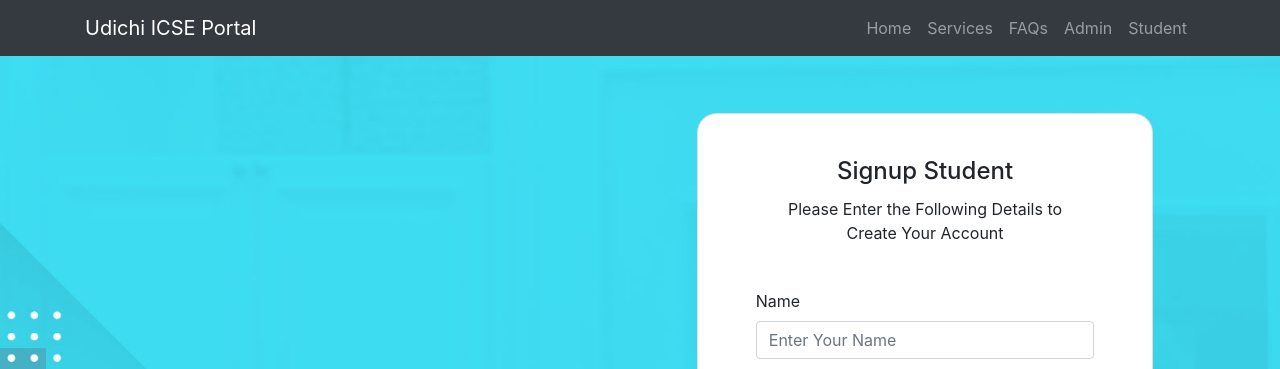
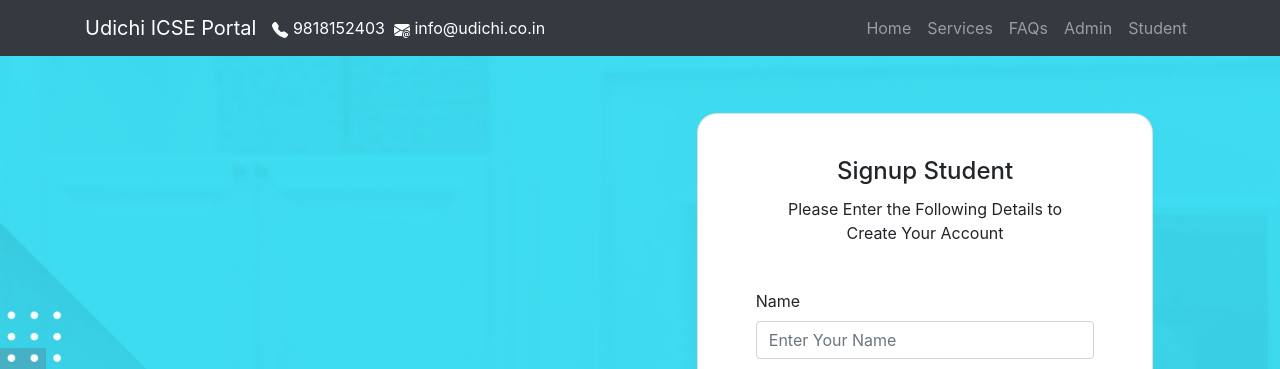
Before and after one commit to Soumya624/Udichi-ICSE-Portal, a PHP site: page / in a window 1280 px wide. Shown: the top 369 px of the page. Run offline with PHP 8.4, Linux system fonts and the light colour scheme; some libraries are stand-ins or nearby versions.

Commit message:
Header updated

```diff
--- a/inc/header.php
+++ b/inc/header.php
@@ -56,6 +56,20 @@ if (isset($_GET['action']) && $_GET['action'] == 'logout') {
         aria-controls="navbarResponsive" aria-expanded="false" aria-label="Toggle navigation">
         <span class="navbar-toggler-icon"></span>
       </button>
+      <a style="color:white">
+      <svg xmlns="http://www.w3.org/2000/svg" width="16" height="16" fill="#FFFFFF" class="bi bi-telephone-fill" viewBox="0 0 16 16">
+        <path fill-rule="evenodd" d="M1.885.511a1.745 1.745 0 0 1 2.61.163L6.29 2.98c.329.423.445.974.315 1.494l-.547 2.19a.678.678 0 0 0 .178.643l2.457 2.457a.678.678 0 0 0 .644.178l2.189-.547a1.745 1.745 0 0 1 1.494.315l2.306 1.794c.829.645.905 1.87.163 2.611l-1.034 1.034c-.74.74-1.846 1.065-2.877.702a18.634 18.634 0 0 1-7.01-4.42 18.634 18.634 0 0 1-4.42-7.009c-.362-1.03-.037-2.137.703-2.877L1.885.511z"/>
+      </svg>
+      9818152403
+      </a>
+      &nbsp;&nbsp;
+      <a style="color:white">
+      <svg xmlns="http://www.w3.org/2000/svg" width="16" height="16" fill="#FFFFFF" class="bi bi-envelope-at-fill" viewBox="0 0 16 16">
+        <path d="M2 2A2 2 0 0 0 .05 3.555L8 8.414l7.95-4.859A2 2 0 0 0 14 2H2Zm-2 9.8V4.698l5.803 3.546L0 11.801Zm6.761-2.97-6.57 4.026A2 2 0 0 0 2 14h6.256A4.493 4.493 0 0 1 8 12.5a4.49 4.49 0 0 1 1.606-3.446l-.367-.225L8 9.586l-1.239-.757ZM16 9.671V4.697l-5.803 3.546.338.208A4.482 4.482 0 0 1 12.5 8c1.414 0 2.675.652 3.5 1.671Z"/>
+        <path d="M15.834 12.244c0 1.168-.577 2.025-1.587 2.025-.503 0-1.002-.228-1.12-.648h-.043c-.118.416-.543.643-1.015.643-.77 0-1.259-.542-1.259-1.434v-.529c0-.844.481-1.4 1.26-1.4.585 0 .87.333.953.63h.03v-.568h.905v2.19c0 .272.18.42.411.42.315 0 .639-.415.639-1.39v-.118c0-1.277-.95-2.326-2.484-2.326h-.04c-1.582 0-2.64 1.067-2.64 2.724v.157c0 1.867 1.237 2.654 2.57 2.654h.045c.507 0 .935-.07 1.18-.18v.731c-.219.1-.643.175-1.237.175h-.044C10.438 16 9 14.82 9 12.646v-.214C9 10.36 10.421 9 12.485 9h.035c2.12 0 3.314 1.43 3.314 3.034v.21Zm-4.04.21v.227c0 .586.227.8.581.8.31 0 .564-.17.564-.743v-.367c0-.516-.275-.708-.572-.708-.346 0-.573.245-.573.791Z"/>
+      </svg>
+      info@udichi.co.in
+      </a>
       <div class="collapse navbar-collapse" id="navbarResponsive">
         <ul class="navbar-nav ml-auto">
           <?php
```
Also changed, not shown: admin/inc/loginheader.php (+14 -0 lines).
